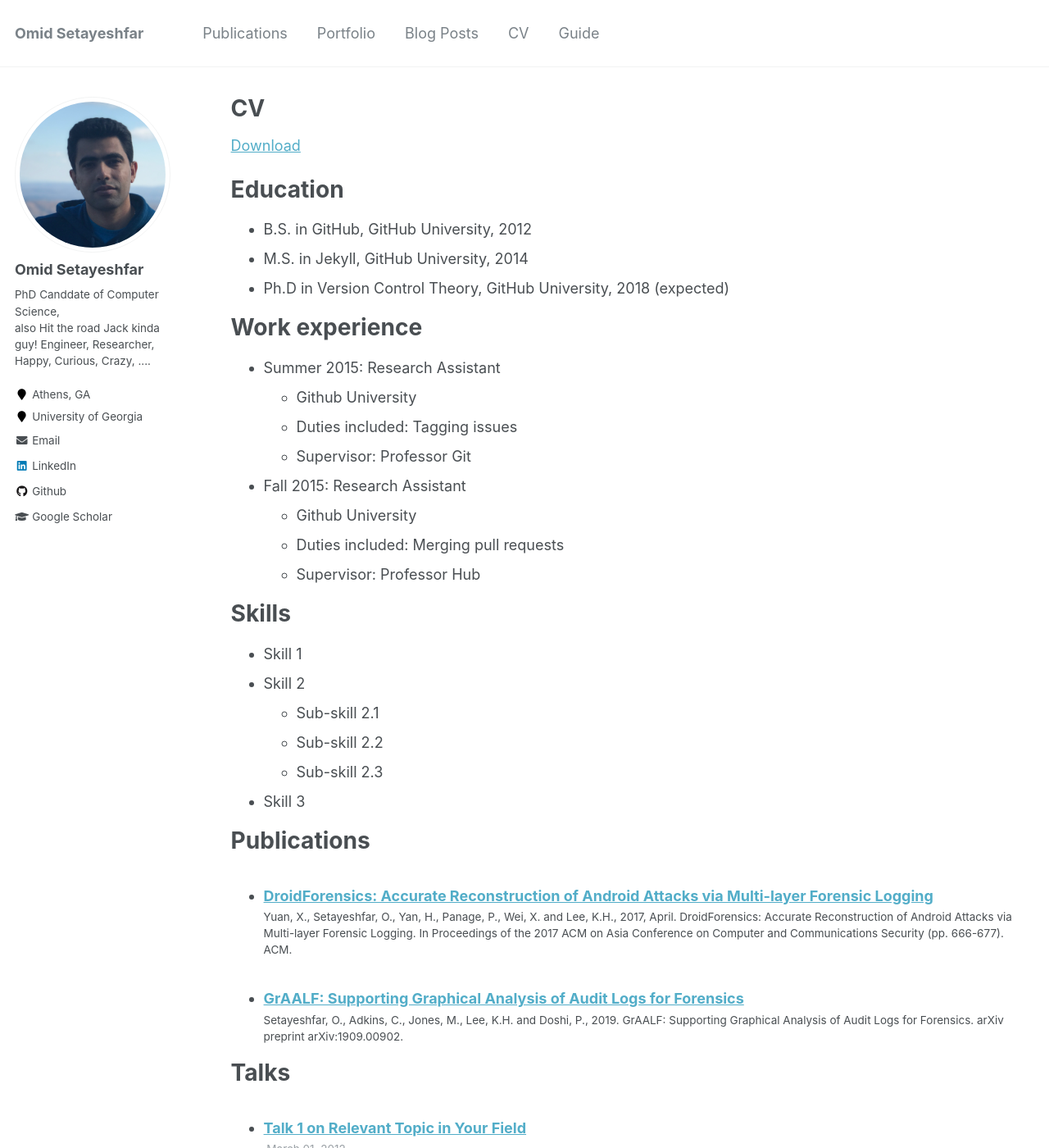
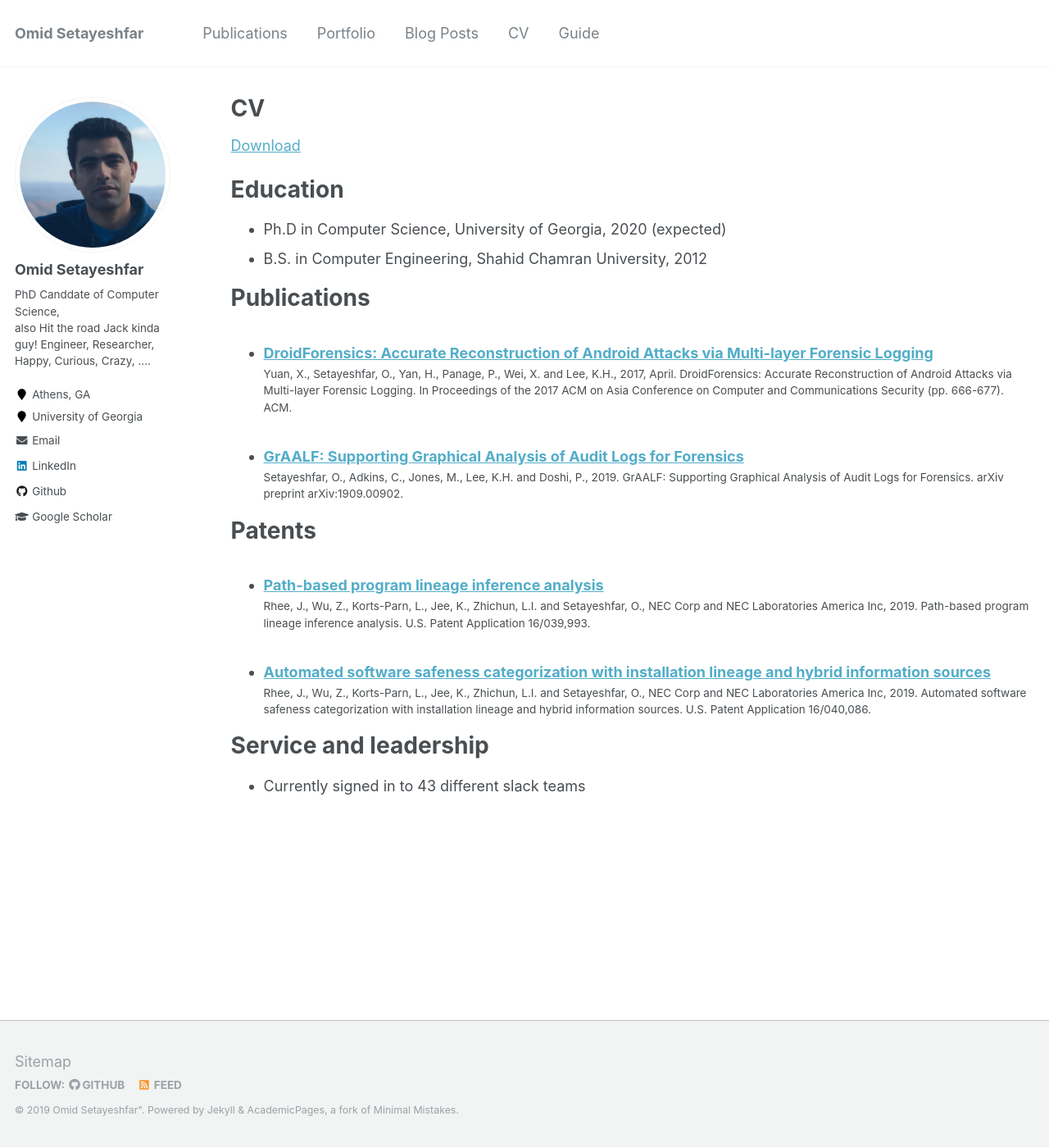
Before and after one commit to omid-s/omid-s.github.io, a Jekyll site: the page built from _pages/cv.md, in a window 1280 px wide and 1400 px high. Shown: the whole window at 82% size. Built offline with Jekyll 4.4.1, drawn with Linux system fonts in a browser that asks for light colours; some of the changed text lies outside the part shown.

Commit message:
cleans CV

```diff
--- a/_pages/cv.md
+++ b/_pages/cv.md
@@ -14,9 +14,10 @@ redirect_from:
 
 Education
 ======
-* B.S. in GitHub, GitHub University, 2012
-* M.S. in Jekyll, GitHub University, 2014
-* Ph.D in Version Control Theory, GitHub University, 2018 (expected)
+* Ph.D in Computer Science, University of Georgia, 2020 (expected)
+* B.S. in Computer Engineering, Shahid Chamran University, 2012
+
+  {%comment%}
 
 Work experience
 ======
@@ -38,6 +39,7 @@ Skills
   * Sub-skill 2.2
   * Sub-skill 2.3
 * Skill 3
+{%endcomment%}
 
 Publications
 ======
@@ -45,17 +47,25 @@ Publications
     {% include archive-single-cv.html %}
   {% endfor %}</ul>
 
-Talks
+Patents
 ======
+  <ul>{% for post in site.patents %}
+    {% include archive-single-cv.html %}
+  {% endfor %}</ul>
+  {%comment%}
   <ul>{% for post in site.talks %}
     {% include archive-single-talk-cv.html %}
   {% endfor %}</ul>
+  {%endcomment%}
+
+  {%comment%}
 
 Teaching
 ======
   <ul>{% for post in site.teaching %}
     {% include archive-single-cv.html %}
   {% endfor %}</ul>
+  {%endcomment%}
 
 Service and leadership
 ======
```
